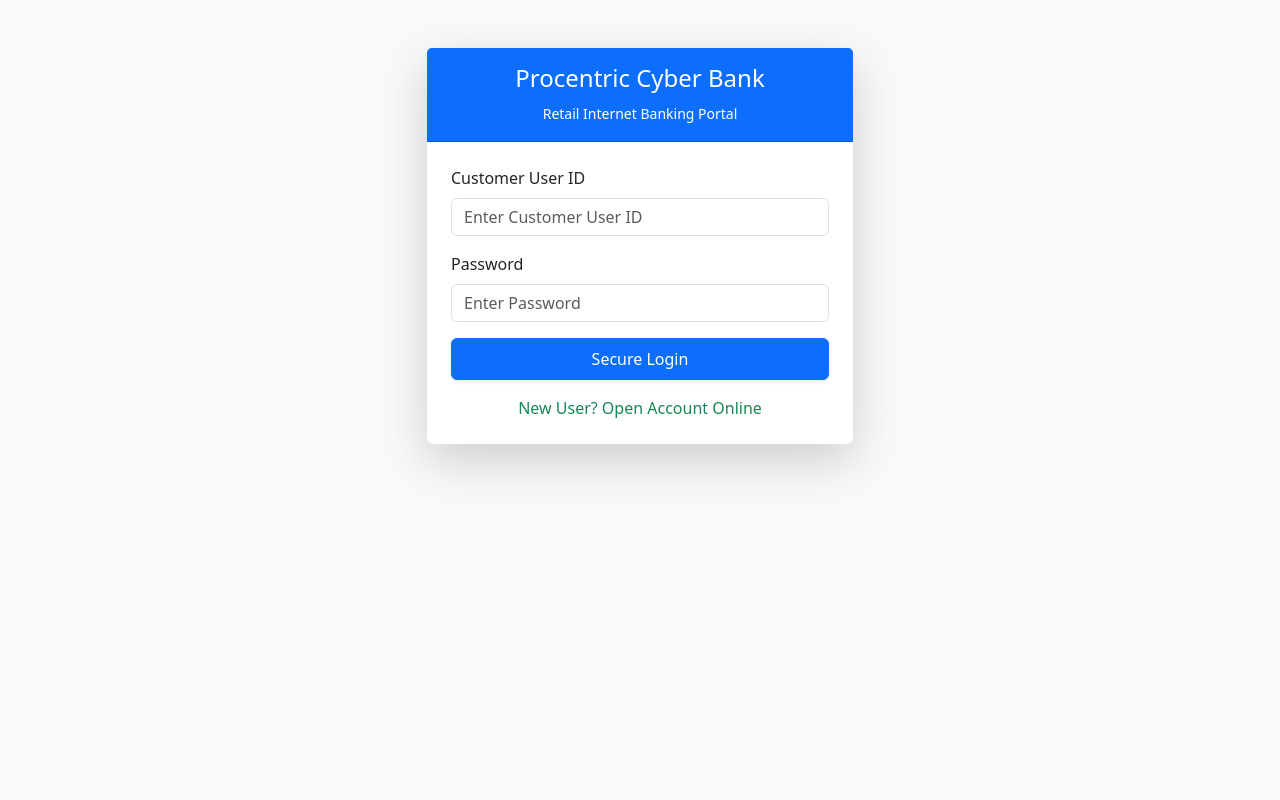
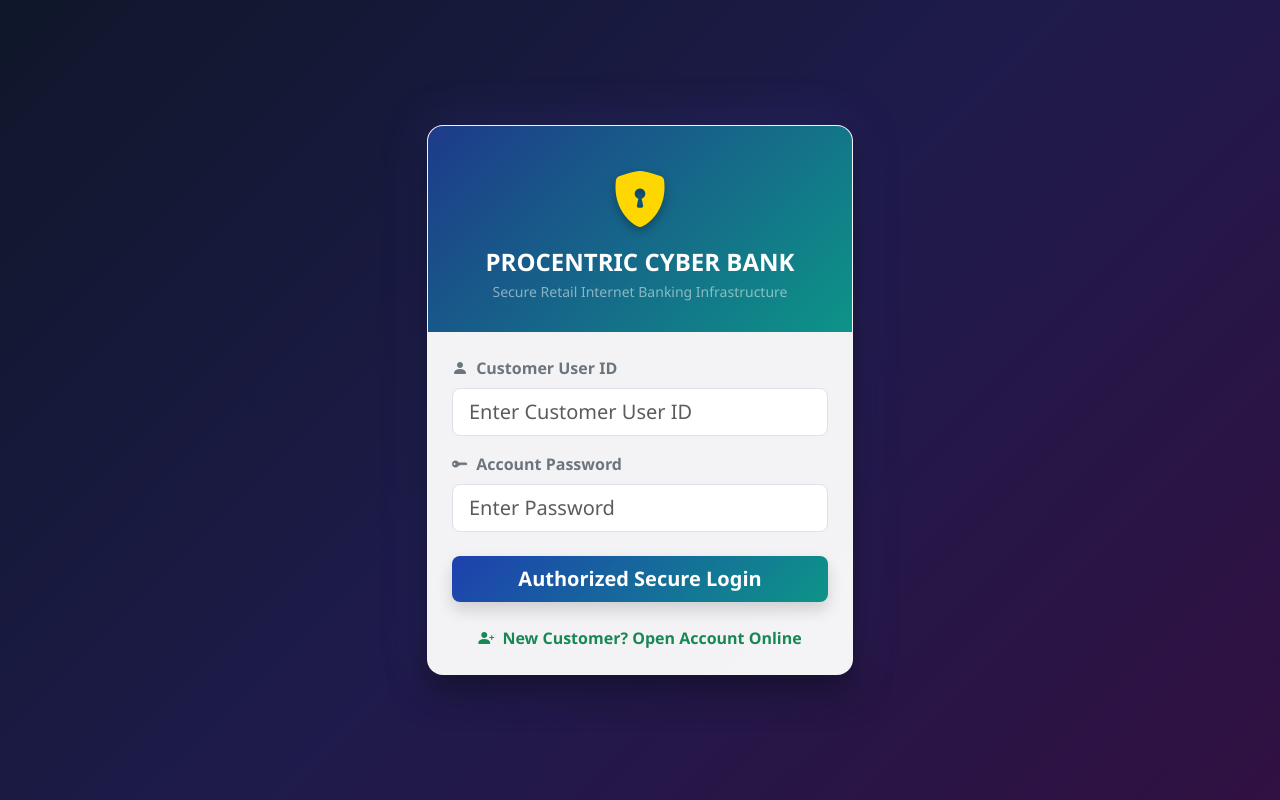
Before and after one commit to tibinjohn193-blip/procentric-cyber-bank, a Python web app: template templates/login.html in a window 1280 px wide. Run offline with Jinja, Linux system fonts and the light colour scheme; the template is opened without the code that fills it, so the values that code supplies are empty.

Commit message:
login.html

```diff
--- a/templates/login.html
+++ b/templates/login.html
@@ -1,15 +1,57 @@
 <!DOCTYPE html>
-<html>
+<html lang="en">
 <head>
-    <title>NetBanking Login - Cyber Bank</title>
+    <meta charset="UTF-8">
+    <title>Retail NetBanking Login - Cyber Bank</title>
     <link rel="stylesheet" href="https://cdn.jsdelivr.net/npm/bootstrap@5.3.0/dist/css/bootstrap.min.css">
+    <link rel="stylesheet" href="https://cdn.jsdelivr.net/npm/bootstrap-icons@1.10.5/font/bootstrap-icons.css">
+    <style>
+        body {
+            background: linear-gradient(135deg, #0f172a 0%, #1e1b4b 50%, #311042 100%);
+            min-height: 100vh;
+            display: flex;
+            align-items: center;
+            justify-content: center;
+            font-family: 'Segoe UI', Tahoma, Geneva, Verdana, sans-serif;
+        }
+        .login-card {
+            background: rgba(255, 255, 255, 0.95);
+            border-radius: 16px;
+            box-shadow: 0 15px 35px rgba(0, 0, 0, 0.5), 0 0 50px rgba(99, 102, 241, 0.2);
+            border: 1px solid rgba(255, 255, 255, 0.1);
+            overflow: hidden;
+        }
+        .card-header-gradient {
+            background: linear-gradient(135deg, #1e3a8a 0%, #0d9488 100%);
+            color: white;
+            padding: 30px;
+        }
+        .bank-logo-icon {
+            font-size: 3.5rem;
+            color: #ffd700;
+            text-shadow: 0 4px 10px rgba(0,0,0,0.3);
+        }
+        .btn-custom {
+            background: linear-gradient(135deg, #1e40af 0%, #0d9488 100%);
+            border: none;
+            color: white;
+            font-weight: 600;
+            transition: all 0.3s ease;
+        }
+        .btn-custom:hover {
+            background: linear-gradient(135deg, #1d4ed8 0%, #0f766e 100%);
+            transform: translateY(-2px);
+            box-shadow: 0 5px 15px rgba(13, 148, 136, 0.4);
+        }
+    </style>
 </head>
-<body class="bg-light">
-    <div class="container mt-5" style="max-width: 450px;">
-        <div class="card shadow-lg border-0 mt-5">
-            <div class="card-header bg-primary text-white text-center py-3">
-                <h4>Procentric Cyber Bank</h4>
-                <small>Retail Internet Banking Portal</small>
+<body>
+    <div class="container" style="max-width: 450px;">
+        <div class="card login-card">
+            <div class="card-header-gradient text-center">
+                <div class="mb-2"><i class="bi bi-shield-lock-fill bank-logo-icon"></i></div>
+                <h4 class="fw-bold mb-1">PROCENTRIC CYBER BANK</h4>
+                <p class="small text-white-50 mb-0">Secure Retail Internet Banking Infrastructure</p>
             </div>
             <div class="card-body p-4">
 
@@ -17,9 +59,13 @@
                   {% if messages %}
                     {% for message in messages %}
                       {% if 'success:' in message %}
-                        <div class="alert alert-success text-center shadow-sm">{{ message.replace('success:','') }}</div>
+                        <div class="alert alert-success text-center shadow-sm d-flex align-items-center justify-content-center">
+                            <i class="bi bi-check-circle-fill me-2"></i> {{ message.replace('success:','') }}
+                        </div>
                       {% else %}
-                        <div class="alert alert-danger text-center shadow-sm">{{ message.replace('danger:','') }}</div>
+                        <div class="alert alert-danger text-center shadow-sm d-flex align-items-center justify-content-center">
+                            <i class="bi bi-exclamation-triangle-fill me-2"></i> {{ message.replace('danger:','') }}
+                        </div>
                       {% endif %}
                     {% endfor %}
                   {% endif %}
@@ -27,17 +73,18 @@
 
                 <form method="POST">
                     <div class="mb-3">
-                        <label class="form-label">Customer User ID</label>
-                        <input type="text" name="username" class="form-control" placeholder="Enter Customer User ID" required>
+                        <label class="form-label fw-semibold text-secondary"><i class="bi bi-person-fill me-1"></i> Customer User ID</label>
+                        <input type="text" name="username" class="form-control form-control-lg" placeholder="Enter Customer User ID" required>
                     </div>
-                    <div class="mb-3">
-                        <label class="form-label">Password</label>
-                        <input type="password" name="password" class="form-control" placeholder="Enter Password" required>
+                    <div class="mb-4">
+                        <label class="form-label fw-semibold text-secondary"><i class="bi bi-key-fill me-1"></i> Account Password</label>
+                        <input type="password" name="password" class="form-control form-control-lg" placeholder="Enter Password" required>
                     </div>
-                    <button type="submit" class="btn btn-primary w-100 py-2 shadow-sm">Secure Login</button>
+                    <button type="submit" class="btn btn-custom w-100 py-2.5 btn-lg shadow">Authorized Secure Login</button>
                 </form>
-                <div class="text-center mt-3">
-                    <a href="/register" class="text-decoration-none text-success">New User? Open Account Online</a>
+
+                <div class="text-center mt-4">
+                    <a href="/register" class="text-decoration-none text-success fw-semibold"><i class="bi bi-person-plus-fill me-1"></i> New Customer? Open Account Online</a>
                 </div>
             </div>
         </div>
```
